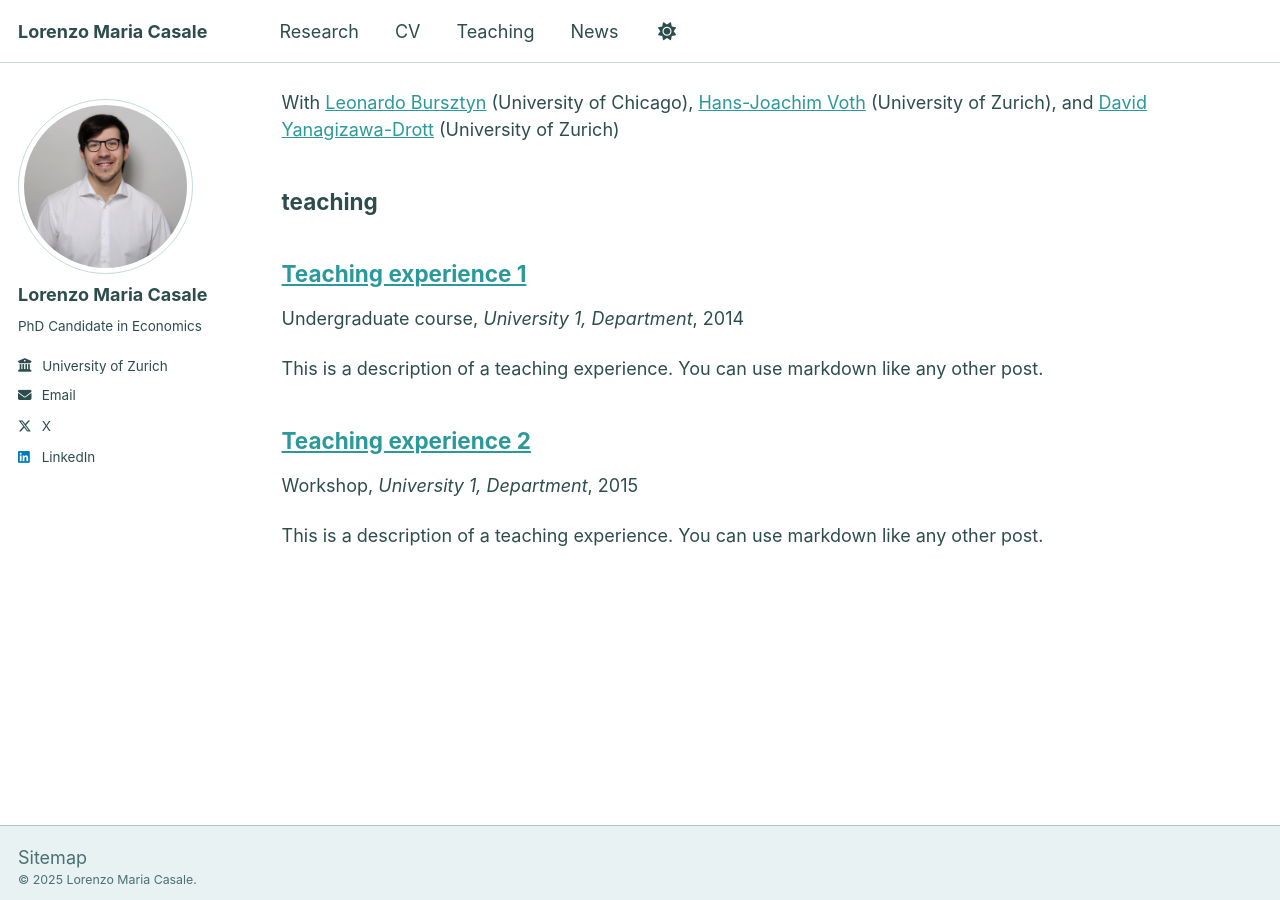
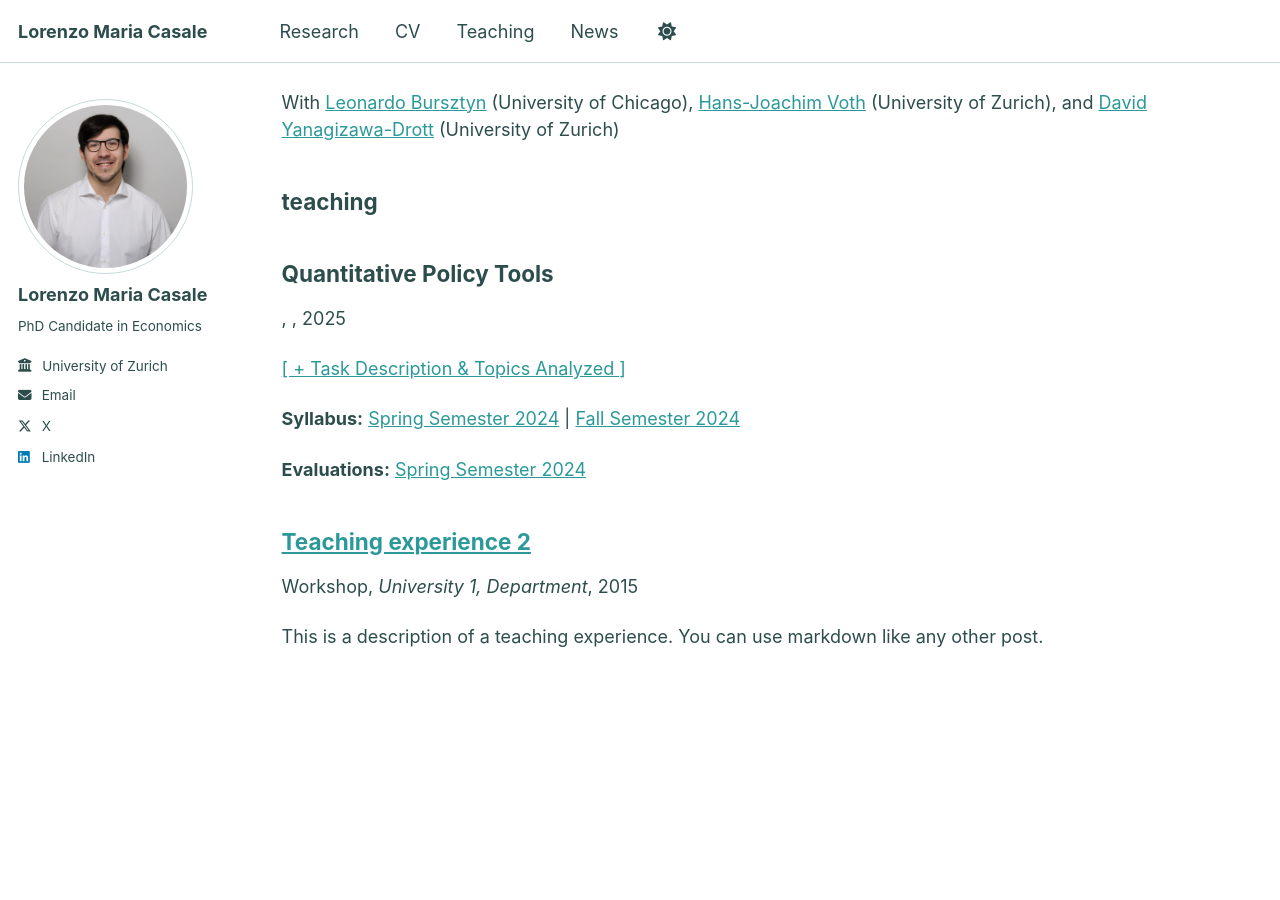
Before and after one commit to lorenzomariacasale/lorenzomariacasale.github.io, a Jekyll site: the page built from _pages/sitemap.md, in a window 1280 px wide and 900 px high, scrolled down 3237 px. Built offline with Jekyll 4.4.1, drawn with Linux system fonts in a browser that asks for light colours.

```diff
--- a/_includes/archive-single.html
+++ b/_includes/archive-single.html
@@ -64,6 +64,30 @@
       </div>
     {% endif %}
 
+    {% if post.teaching_desc %}
+      <p>
+        <a href="#" class="toggle-teaching-desc" onclick="toggleTeachingDesc(this); return false;">[ + Task Description & Topics Analyzed ]</a>
+      </p>
+      <div class="teaching-desc-text" style="display: none;">
+        <p>{{ post.teaching_desc }}</p>
+      </div>
+    {% endif %}
+
+    {% if post.syllabi %}
+      <p><strong>Syllabus:</strong>
+        {% for s in post.syllabi %}
+          <a href="{{ s.url }}">{{ s.label }}</a>{% unless forloop.last %} | {% endunless %}
+        {% endfor %}
+      </p>
+    {% endif %}
+
+    {% if post.evaluations %}
+      <p><strong>Evaluations:</strong>
+        {% for e in post.evaluations %}
+          <a href="{{ e.url }}">{{ e.label }}</a>{% unless forloop.last %} | {% endunless %}
+        {% endfor %}
+      </p>
+    {% endif %}
 
     {% if post.paperurl or post.slidesurl or post.bibtexurl or post.twitterurl %}
       <p>
--- a/_teaching/2014-spring-teaching-1.md
+++ b/_teaching/2014-spring-teaching-1.md
@@ -1,20 +1,18 @@
 ---
-title: "Teaching experience 1"
+title: "Quantitative Policy Tools"
 collection: teaching
-type: "Undergraduate course"
-permalink: /teaching/2014-spring-teaching-1
-venue: "University 1, Department"
-date: 2014-01-01
-location: "City, Country"
+norender: true
+
+teaching_desc: >
+  This course covers causal inference and communication of results using R...
+
+syllabi:
+  - label: "Spring Semester 2024"
+    url: "/files/syllabus_qpt_spring2024.pdf"
+  - label: "Fall Semester 2024"
+    url: "/files/syllabus_qpt_fall2024.pdf"
+
+evaluations:
+  - label: "Spring Semester 2024"
+    url: "/files/eval_qpt_spring2024.pdf"
 ---
-
-This is a description of a teaching experience. You can use markdown like any other post.
-
-Heading 1
-======
-
-Heading 2
-======
-
-Heading 3
-======
```
